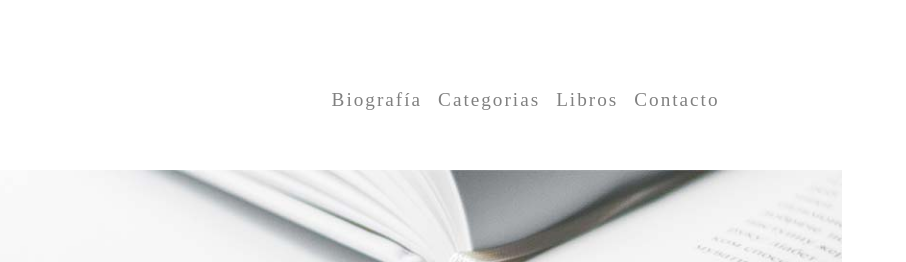
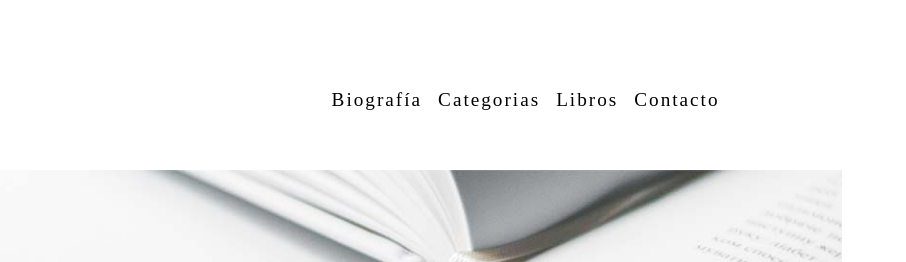
Before and after one commit to xbacag/pac1, a website built with Parcel: page index.html in a window 1280 px wide. Shown: the top 262 px of the page, 374-1280 px from the left. Built offline with nearby package versions, Linux system fonts and the light colour scheme; a web font is replaced by a local one.

Commit message:
first commit

```diff
--- a/categorias/style_cat.css
+++ b/categorias/style_cat.css
@@ -236,7 +236,7 @@ header {
   align-items: center;
   justify-content: space-between;
   background: white;
-  color: grey;
+  color: black;
 }
 
 /*.logo {
@@ -257,7 +257,7 @@ header {
 }
 
 .navlink a {
-  color: grey;
+  color: black;
   text-decoration: none;
   font-size: 1.2em;
 }
--- a/libros/style_books.css
+++ b/libros/style_books.css
@@ -244,7 +244,7 @@ header {
   align-items: center;
   justify-content: space-between;
   background: white;
-  color: grey;
+  color: black;
 }
 
 /*.logo {
@@ -265,7 +265,7 @@ header {
 }
 
 .navlink a {
-  color: grey;
+  color: black;
   text-decoration: none;
   font-size: 1.2em;
 }
--- a/style.css
+++ b/style.css
@@ -267,7 +267,7 @@ header {
   align-items: center;
   justify-content: space-between;
   background: white;
-  color: grey;
+  color: black;
 }
 
 /*.logo {
@@ -288,7 +288,7 @@ header {
 }
 
 .navlink a {
-  color: grey;
+  color: black;
   text-decoration: none;
   font-size: 1.2em;
 }
```
